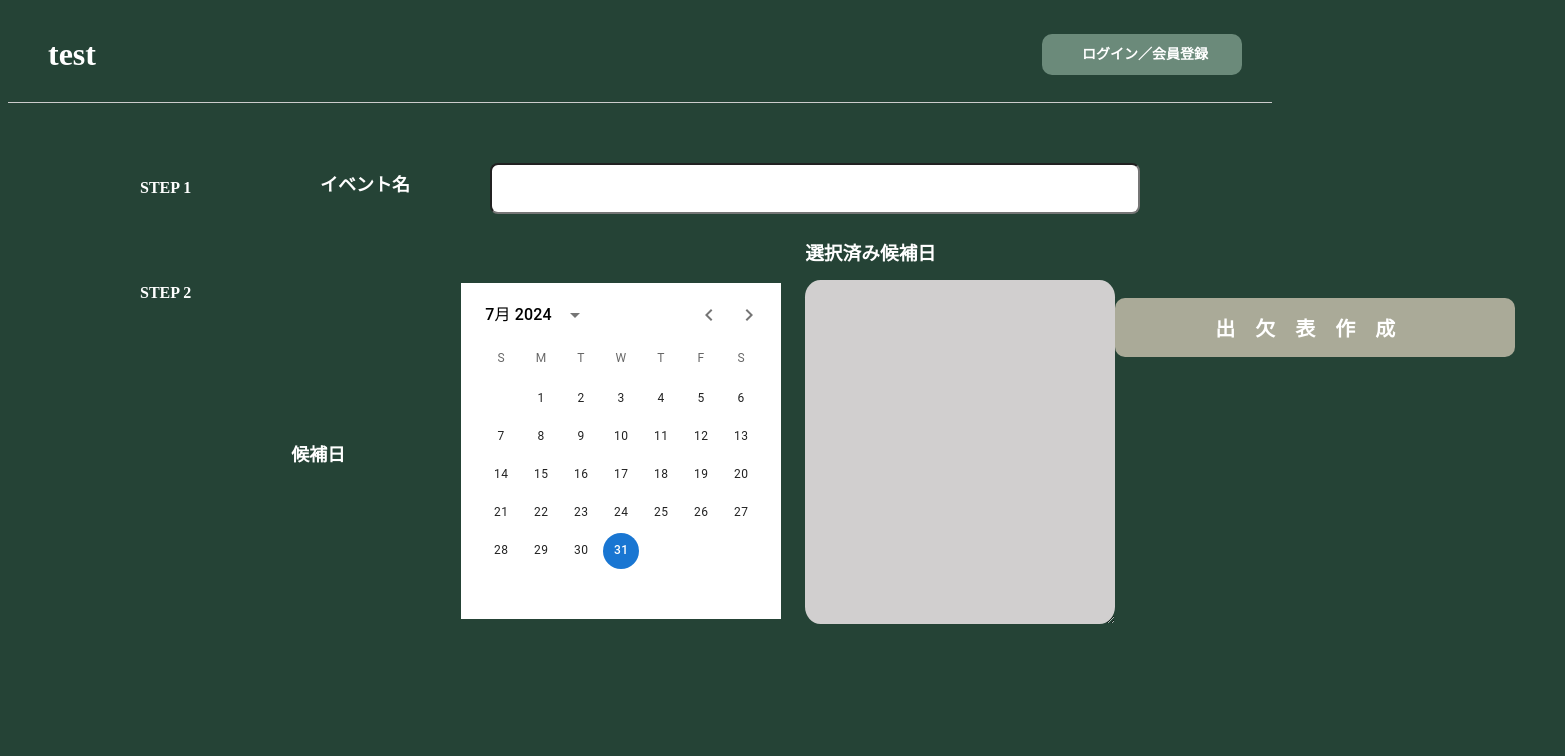
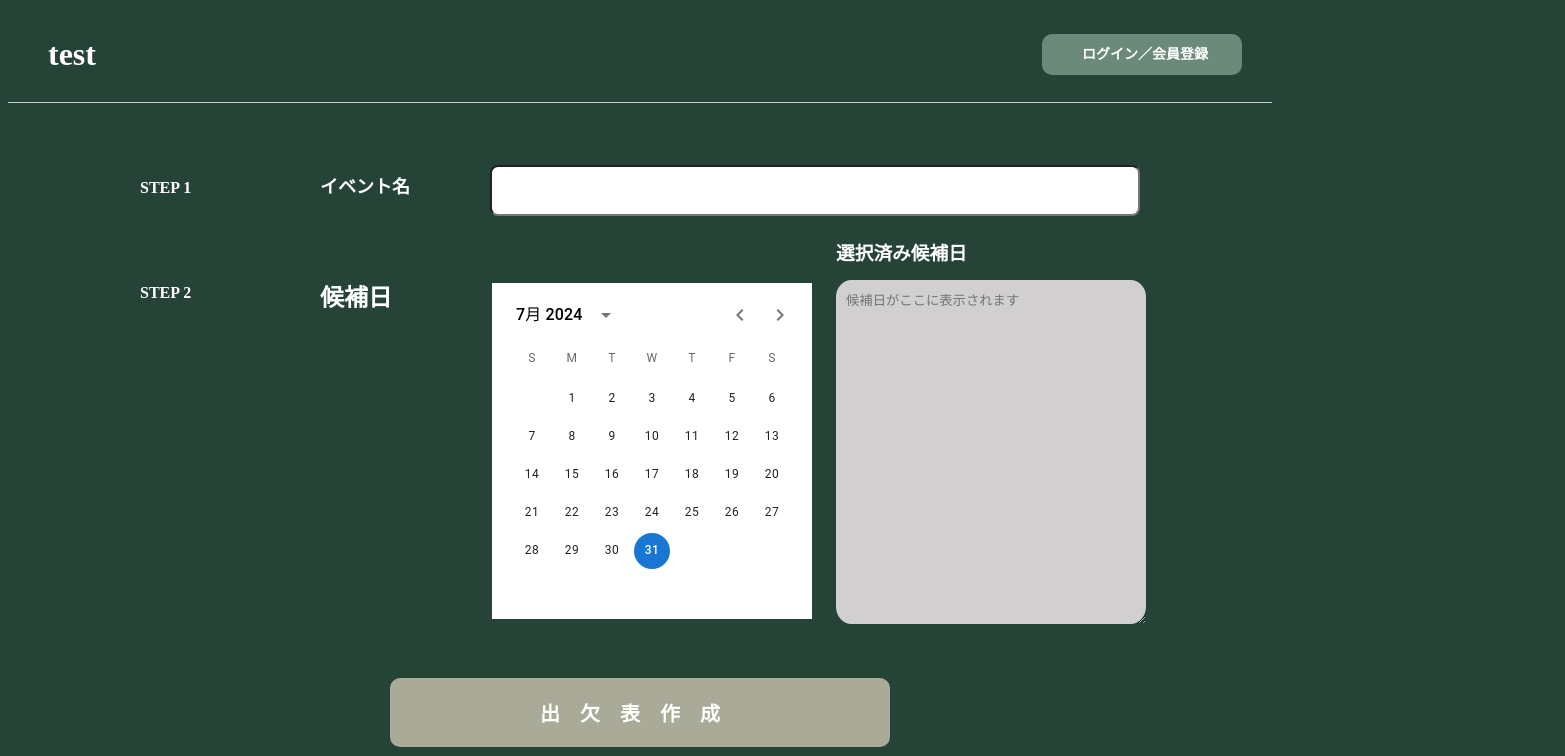
Before and after one commit to tomturner14/nomikaisan, a Next.js app: page / in a window 1280 px wide. Shown: the top 756 px of the page, 1565 px wide, since content can reach past the window. Built offline with nearby package versions, Linux system fonts and the light colour scheme.

Commit message:
"little"

```diff
--- a/src/app/globals.css
+++ b/src/app/globals.css
@@ -13,6 +13,10 @@ header {
 a {
   color: white;
   text-decoration: none;
+}
+
+.login-link a:hover {
+    background-color: rgb(77, 94, 86);
 }
 
 .title{
@@ -45,20 +49,28 @@ a {
   object-fit: cover;
   grid-column: 1 / 2;
   /* border: 5px solid black; */
+  padding-top: 50px;
 }
 
 .steps {
   display: flex;
   flex-direction: column;
-  padding: 50px 100px;
+  padding: 50px 100px 0 100px;
   max-width: 1000px;
   margin: 0 auto;
 }
 
 .step-container {
+  margin-bottom: 20px;
+}
+
+.step-container.step2 {
+  margin-bottom: 10px; /* この値を小さくします */
+}
+
+.step-header {
   display: flex;
-  align-items: flex-start;
-  margin-bottom: 20px;
+  margin-right: 50px;
 }
 
 .step-number {
@@ -97,7 +109,6 @@ a {
 
 .generate-section {
   text-align: center;
-  margin-top: 20px;
 }
 
 .generate-button a {
@@ -160,16 +171,9 @@ a {
   white-space: nowrap;
 }
 
-.calendar {
-  /* padding-left: 100px; */
-  padding-top: 50px;
-}
-
 .date-section {
   display: flex;
-  flex-grow: 1;
   align-items: flex-start;
-  /* height: px; */
 }
 
 .date-input-section {
@@ -192,25 +196,22 @@ a {
   border: none;
   border-radius: 5%;
   padding: 10px 0 0 10px;
-}
-
-.generate-section {
-  display: block; /* flexからblockに変更 */
-  text-align: center; /* 内容を中央揃え */
-  margin-top: 20px; /* 必要に応じて上部マージンを調整 */
-  /* height: 100px; */
-  /* margin-top: 100px; */
-  /* margin-left: -100px; */
+  cursor: text;
 }
 
 .generate-button a {
+  display: inline-block;
+  padding: 20px 150px;
+  background-color: rgb(170, 170, 152);
+  color: white;
+  text-decoration: none;
   border-radius: 10px;
-  background-color: rgb(170, 170, 152);
-  padding: 15px 100px; /* 上下のパディングのみ指定 */
-  display: inline-block; /* flexからinline-blockに変更 */
-  width: 200px; /* 固定幅を設定 */
-  text-align: center; /* テキストを中央揃え */
-  font-size: 20px; /* フォントサイズを固定 */
-  margin: 0 auto; /* 上下マージンを追加し、左右は自動で中央揃え */
+  font-size: 20px;
+  font-weight: bold;
   letter-spacing: 1em;
+  /* transition: background-color 0.3s ease; */
 }
+
+.generate-button a:hover {
+  background-color: rgb(150, 150, 132);
+}
--- a/src/app/page.js
+++ b/src/app/page.js
@@ -51,13 +51,22 @@ Event.defaultProps = {
 export default function Home() {
   const [value, setValue] = useState(dayjs().locale('ja'));
   const [selectedDates, setSelectedDates] = useState([]);
+  const [inputValue, setInputValue] = useState('');
 
   const handleDateClick = (newValue) => {
     setValue(newValue);
     const formattedDate = newValue.locale('ja').format('M月D日 (ddd)');
     if (!selectedDates.includes(formattedDate)) {
-      setSelectedDates([...selectedDates, formattedDate]);
+      const newSelectedDates = [...selectedDates, formattedDate];
+      setSelectedDates(newSelectedDates);
+      setInputValue(newSelectedDates.join('\n'));
     }
+  };
+
+  const handleInputChange = (e) => {
+    const newValue = e.target.value;
+    setInputValue(newValue);
+    setSelectedDates(newValue.split('\n').filter(date => date.trim() !== ''));
   };
 
   return (
@@ -71,9 +80,11 @@ export default function Home() {
         </div>
       </div>
       <div className="step-container step2">
-        <h4 className="step-number">STEP 2</h4>
+        <div className="step-header">
+          <h4 className="step-number">STEP 2</h4>
+          <h2 className="step-title">候補日</h2>
+        </div>
         <div className="step-content">
-          <h2>候補日</h2>
           <div className="date-section">
             <div className="calendar">
               <LocalizationProvider dateAdapter={AdapterDayjs} locale="ja">
@@ -96,18 +107,23 @@ export default function Home() {
             <div className="date-input-section">
               <div className="selected_date">
                 <h3>選択済み候補日</h3>
-                <textarea className="selected-date-input" value={selectedDates.join('\n')} readOnly/>
+                <textarea
+                  className="selected-date-input"
+                  value={inputValue}
+                  onChange={handleInputChange}
+                  placeholder="候補日がここに表示されます"
+                />
               </div>
             </div>
           </div>
         </div>
-          <div className="generate-section">
-            <h2 className="generate-button">
-              <Link href="/complete-page">出欠表作成</Link>
-            </h2>
-          </div>
-        </div>
       </div>
     </div>
+    <div className="generate-section">
+      <h2 className="generate-button">
+        <Link href="/complete-page">出欠表作成</Link>
+      </h2>
+    </div>
+  </div>
   );
 }
```
Also changed, not shown: src/app/event/[id]/page.js (+26 -3 lines), src/app/event/[id]/page.module.css (+71 -3 lines).
